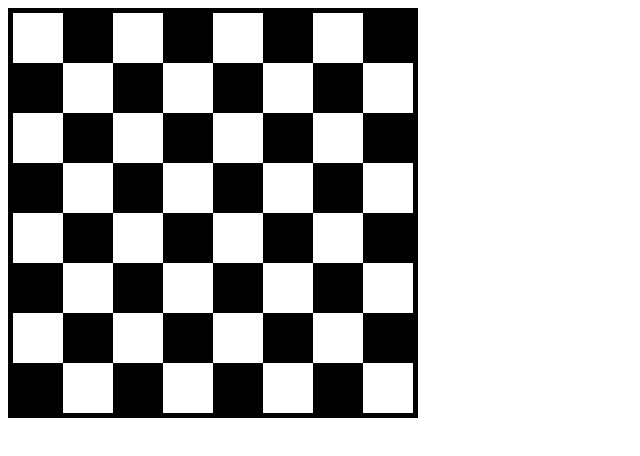
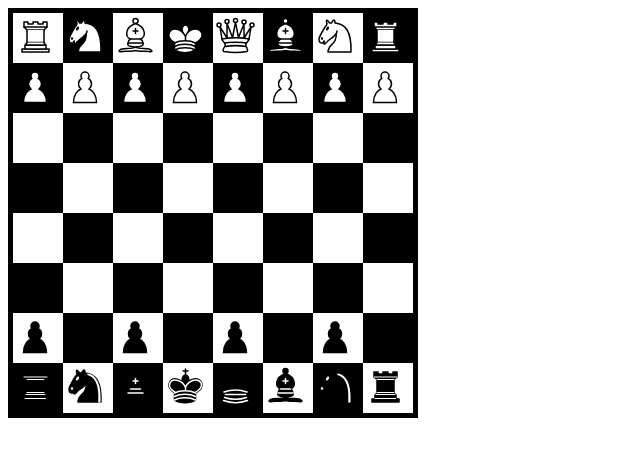
Before and after one commit to BaseMax/ChessWeb, a plain HTML site: page index.html in a window 1280 px wide. Shown: the whole page, without its empty margins (0-640 px from the left). Drawn offline with Linux system fonts and the light colour scheme.

Commit message:
Update style.css

```diff
--- a/style.css
+++ b/style.css
@@ -27,39 +27,39 @@
 }
 /* Black */
 .piece.bishop.black {
-	background-image: url('black_bishop.svg');
+	background-image: url('images/black_bishop.svg');
 }
 .piece.king.black {
-	background-image: url('black_king.svg');
+	background-image: url('images/black_king.svg');
 }
 .piece.knight.black {
-	background-image: url('black_knight.svg');
+	background-image: url('images/black_knight.svg');
 }
 .piece.pawn.black {
-	background-image: url('black_pawn.svg');
+	background-image: url('images/black_pawn.svg');
 }
 .piece.queen.black {
-	background-image: url('black_queen.svg');
+	background-image: url('images/black_queen.svg');
 }
 .piece.rook.black {
-	background-image: url('black_rook.svg');
+	background-image: url('images/black_rook.svg');
 }
 /* White */
 .piece.bishop.white {
-	background-image: url('white_bishop.svg');
+	background-image: url('images/white_bishop.svg');
 }
 .piece.king.white {
-	background-image: url('white_king.svg');
+	background-image: url('images/white_king.svg');
 }
 .piece.knight.white {
-	background-image: url('white_knight.svg');
+	background-image: url('images/white_knight.svg');
 }
 .piece.pawn.white {
-	background-image: url('white_pawn.svg');
+	background-image: url('images/white_pawn.svg');
 }
 .piece.queen.white {
-	background-image: url('white_queen.svg');
+	background-image: url('images/white_queen.svg');
 }
 .piece.rook.white {
-	background-image: url('white_rook.svg');
+	background-image: url('images/white_rook.svg');
 }
```
